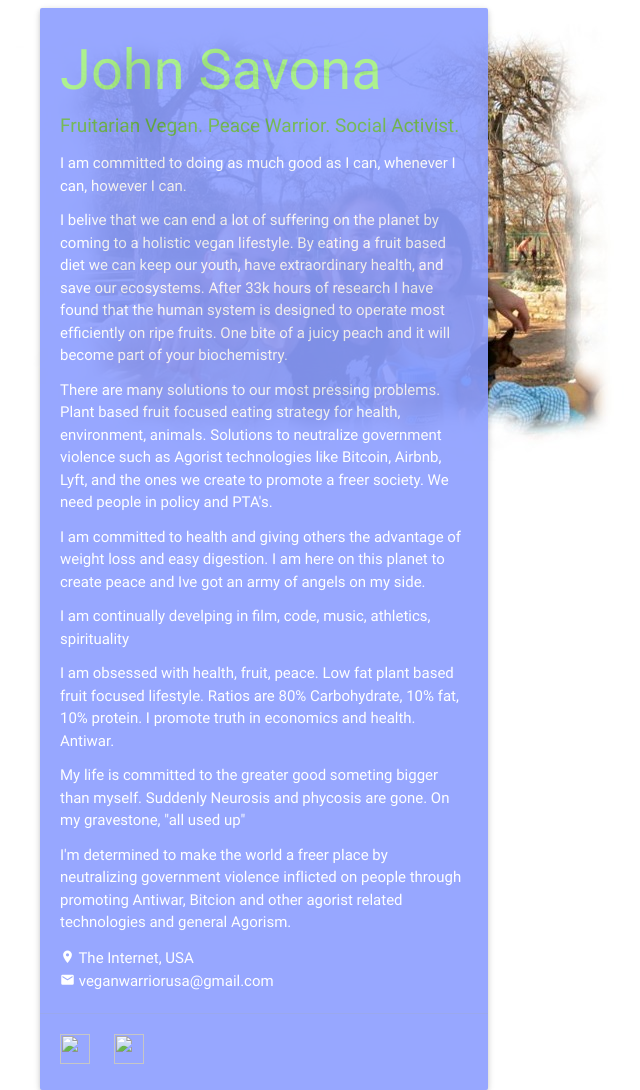
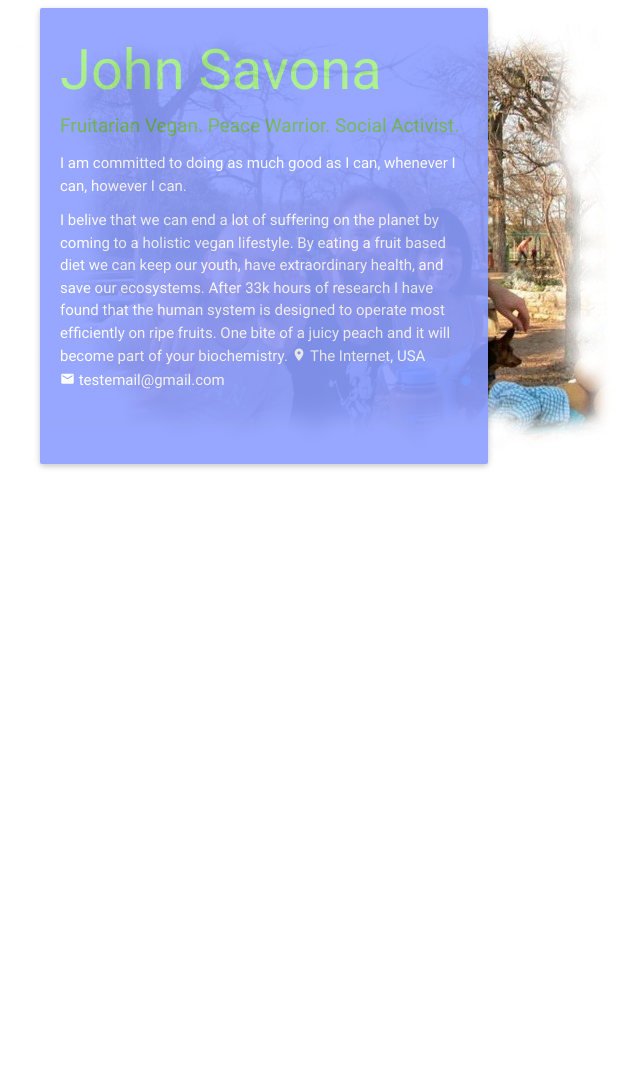
Before and after one commit to veganbrawn/veganbrawn.github.io, a plain HTML site: page index.html in a window 1280 px wide. Shown: the whole page, without its empty margins (16-656 px from the left). After the commit the page ends 800 px from the top, so only its background shows below. Drawn offline with nearby package versions, Linux system fonts and the light colour scheme.

Commit message:
Update index.html

```diff
--- a/index.html
+++ b/index.html
@@ -20,36 +20,14 @@
 
         <p>I belive that we can end a lot of suffering on the planet by coming to a holistic vegan lifestyle. By eating a fruit based diet we can keep our youth, have extraordinary health, and save our ecosystems. After 33k hours of research I have found that the human system is designed to operate most efficiently on ripe fruits. One bite of a juicy peach and it will become part of your biochemistry.
 
-        </p>
-        <p>There are many solutions to our most pressing problems. Plant based fruit focused eating strategy for health, environment, animals. Solutions to neutralize government violence such as Agorist technologies like Bitcoin, Airbnb, Lyft, and the ones we create to promote a freer society. We need people in policy and PTA's.
-        </p>
 
-        <p>I am committed to health and giving others the advantage of weight loss and easy digestion. I am here on this planet to create peace and Ive got an army of angels on my side. <!--I surrender myself to god.-->
-        </P>
-
-        <p>I am continually develping in film, code, music, athletics, spirituality
-        </p>
-
-        <p>I am obsessed with health, fruit, peace. Low fat plant based fruit focused lifestyle. Ratios are 80% Carbohydrate, 10% fat, 10% protein. I promote truth in economics and health. Antiwar.
-        </p>
-
-        <p>My life is committed to the greater good someting bigger than myself. Suddenly Neurosis and phycosis are gone. On my gravestone, "all used up"
-        </P>
-
-
-
-
-        <p>
-          I'm determined to make the world a freer place by neutralizing government violence inflicted on people through promoting Antiwar, Bitcion and other agorist related technologies and general Agorism.
-        </p>
 
         <i class="mdi-communication-location-on"></i> The Internet, USA<br>
 
-        <i class="mdi-communication-email"></i> veganwarriorusa@gmail.com
+        <i class="mdi-communication-email"></i> testemail@gmail.com
       </div>
       <div class="card-action">
-        <a href="https://www.facebook.com/jsavona"><img src="images/Facebook_XHDPI.png" alt="" /></a>
-        <a href='https://twitter.com/John_savona'><img src="images/Twitter_XHDPI.png" alt="" /></a>
+
       </div>
     </div>
     <!--Import jQuery before materialize.js-->
```
